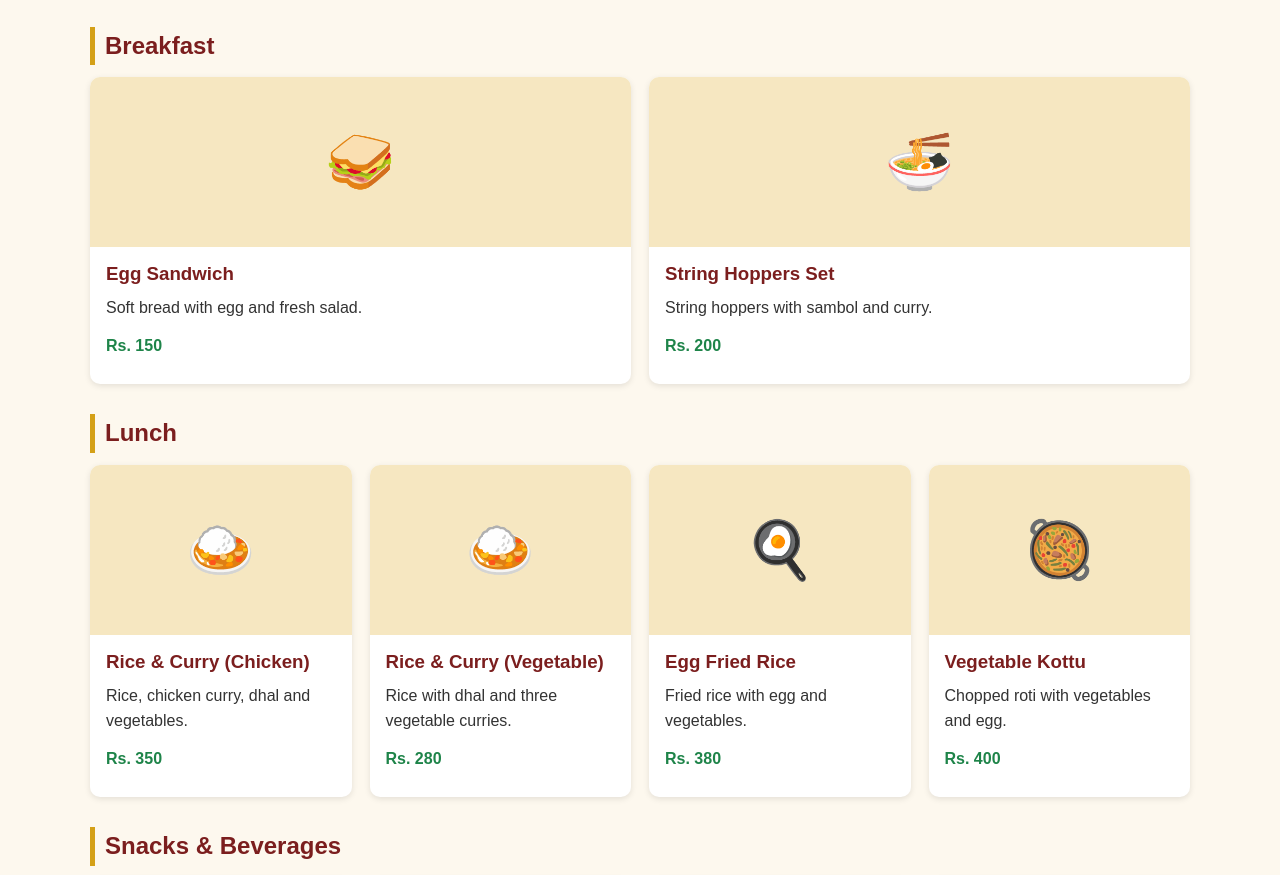
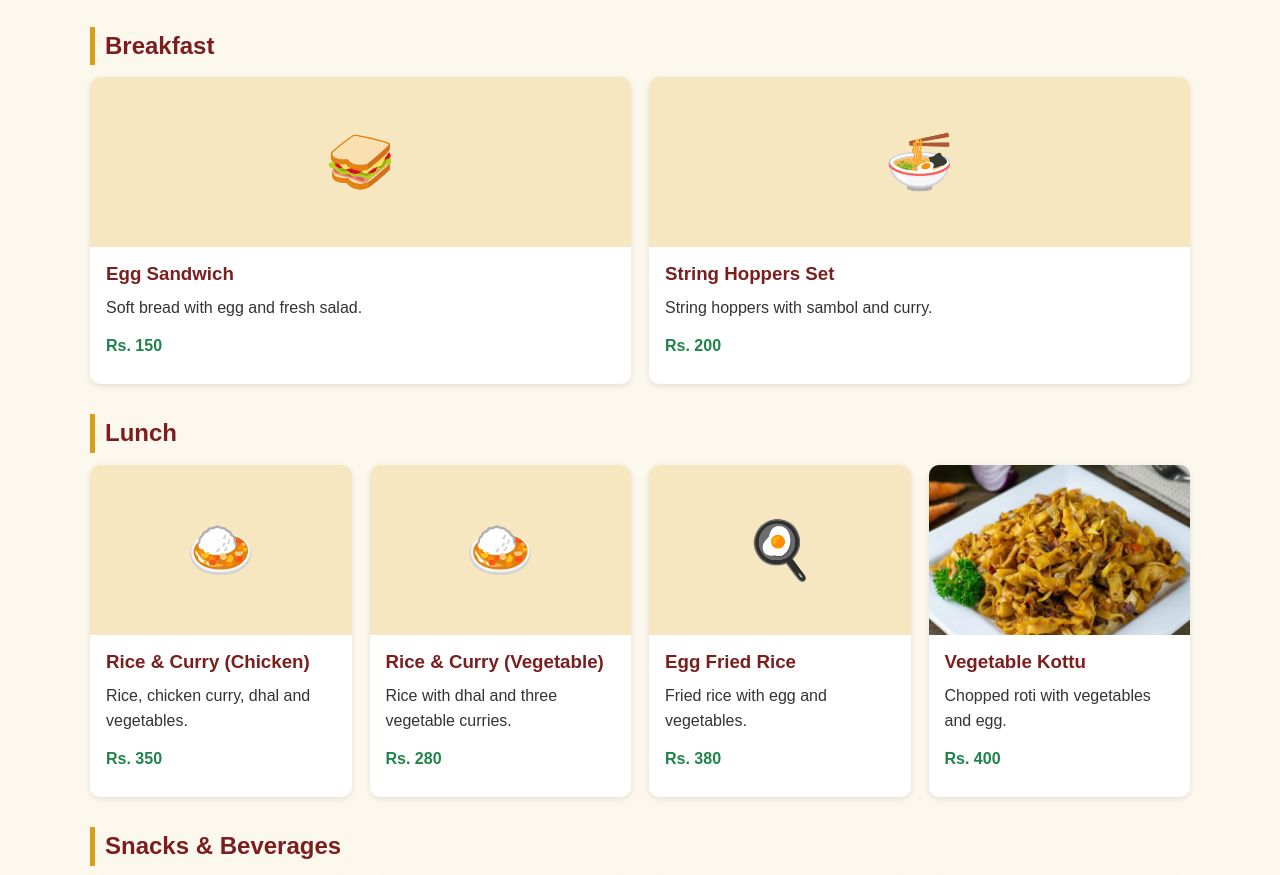
Before and after one commit to Senesh06/student-website-group10, a plain HTML site: page services.html in a window 1280 px wide. Shown: the part 202-1077 px from the top of the page. Drawn offline with Linux system fonts and the light colour scheme.

Commit message:
rename kottu

```diff
--- a/services.html
+++ b/services.html
@@ -64,7 +64,7 @@
         <p class="price">Rs. 380</p>
       </div>
       <div class="card food-card">
-        <div class="food-img" data-emoji="🥘"><img src="images/kottu.jpg" alt="Vegetable Kottu" onerror="this.remove()"></div>
+        <div class="food-img" data-emoji="🥘"><img src="images/kottu.webp" alt="Vegetable Kottu" onerror="this.remove()"></div>
         <h3>Vegetable Kottu</h3>
         <p>Chopped roti with vegetables and egg.</p>
         <p class="price">Rs. 400</p>
```
Also changed, not shown: images/kottu.webp (renamed from images/kottu.jpg.webp).
